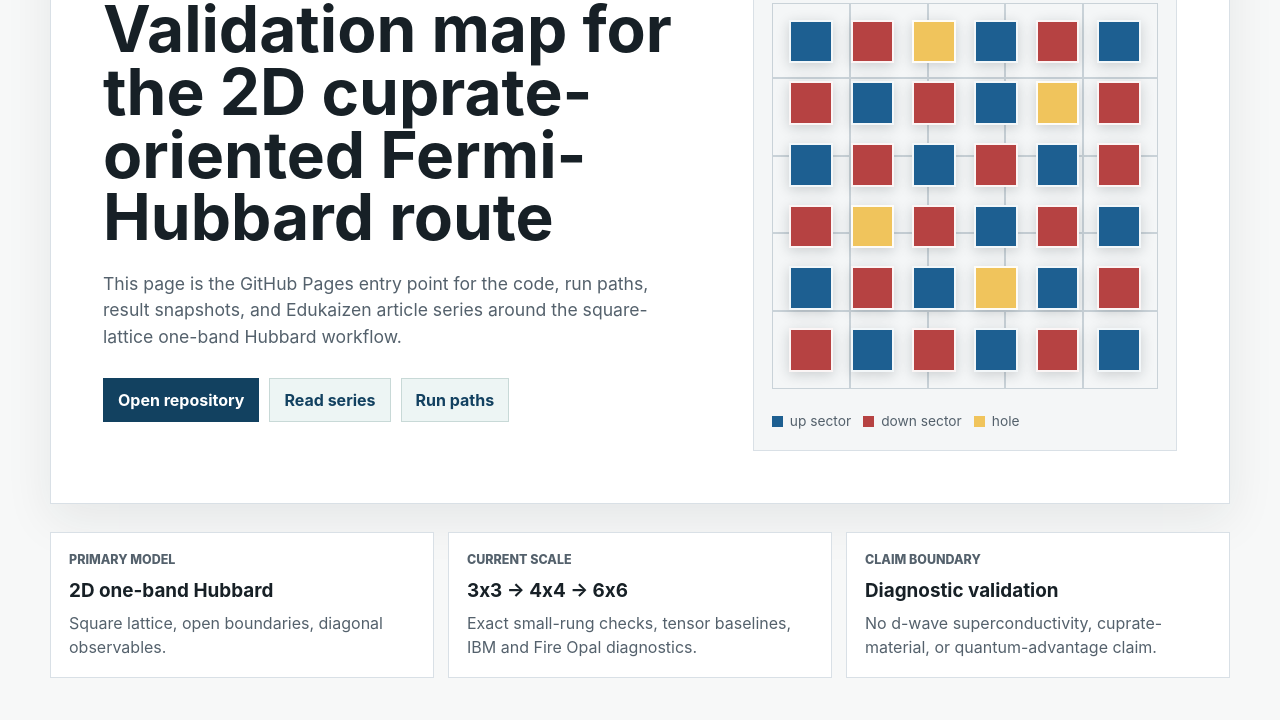
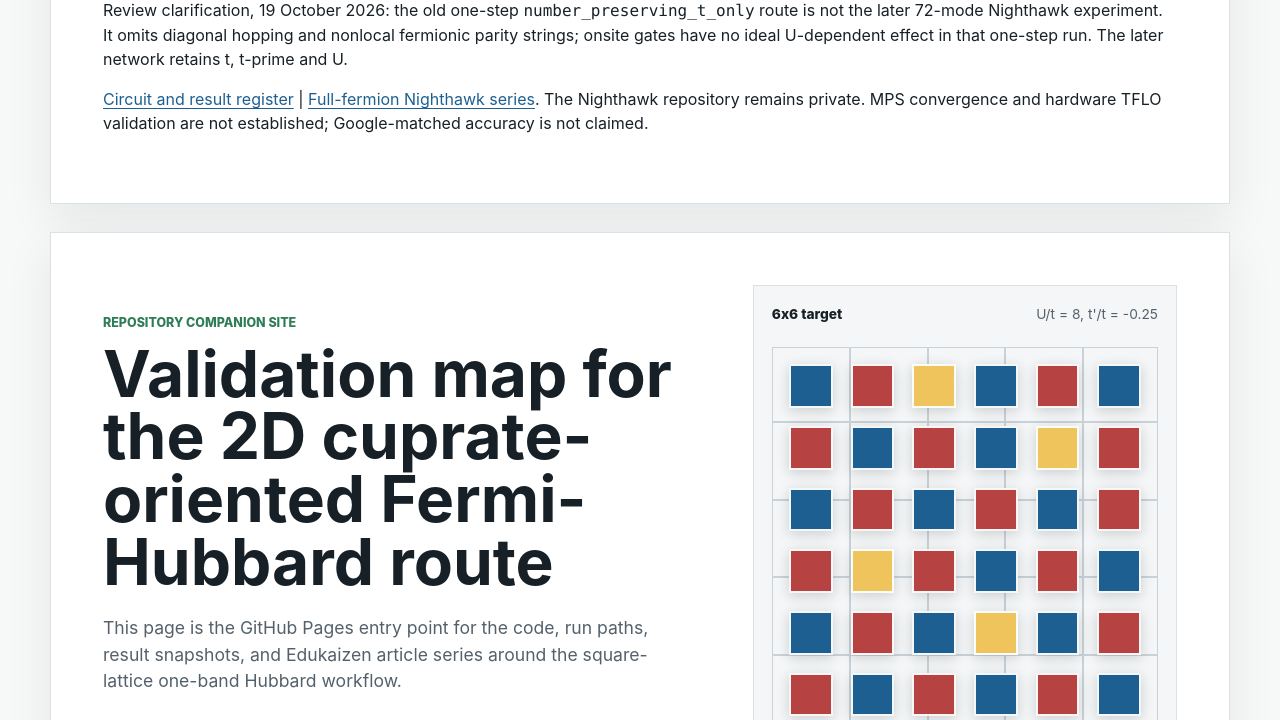
Before and after one commit to BramDo/fermi-hubbard-2d-cuprate, a plain HTML site: page docs/index.html in a window 1280 px wide. Shown: the part 193-913 px from the top of the page. Drawn offline with Linux system fonts and the light colour scheme.

Commit message:
docs: clarify fermionic routes and October Nighthawk results

```diff
--- a/docs/index.html
+++ b/docs/index.html
@@ -22,6 +22,19 @@
   </header>
 
   <main id="top">
+    <section class="section-band" aria-label="Circuit provenance correction">
+      <h2>Historical 2D diagnostics or full-fermion Nighthawk?</h2>
+      <p>Review clarification, 19 October 2026: the old one-step
+        <code>number_preserving_t_only</code> route is not the later 72-mode
+        Nighthawk experiment. It omits diagonal hopping and nonlocal fermionic
+        parity strings; onsite gates have no ideal U-dependent effect in that
+        one-step run. The later network retains t, t-prime and U.</p>
+      <p><a href="https://github.com/BramDo/fermi-hubbard-2d-cuprate/blob/main/docs/FERMIONIC_ROUTES.md">Circuit and result register</a>
+        | <a href="https://edukaizen.nl/2d-local-quantum-advantage-en/">Full-fermion Nighthawk series</a>.
+        The Nighthawk repository remains private. MPS convergence and hardware
+        TFLO validation are not established; Google-matched accuracy is not claimed.</p>
+    </section>
+
     <section class="intro section-band">
       <div class="intro-copy">
         <p class="eyebrow">Repository companion site</p>
```
Also changed, not shown: 2 other files.
